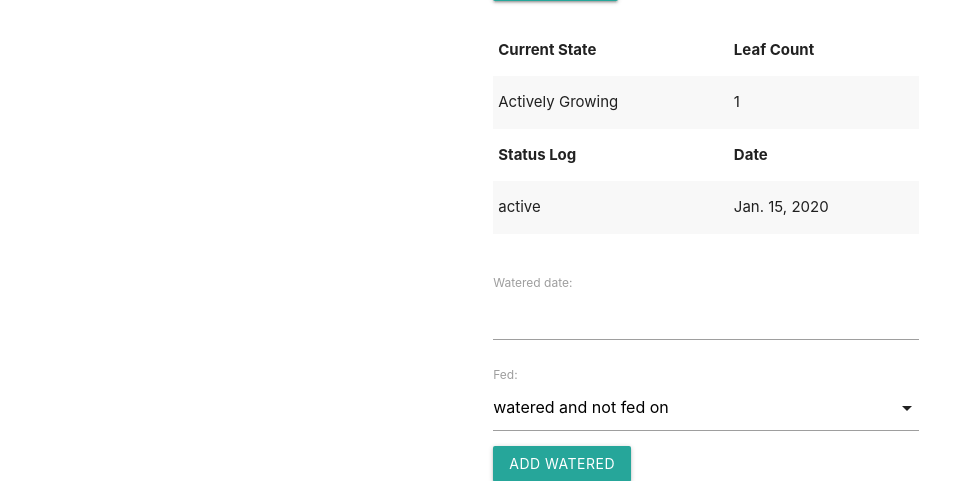
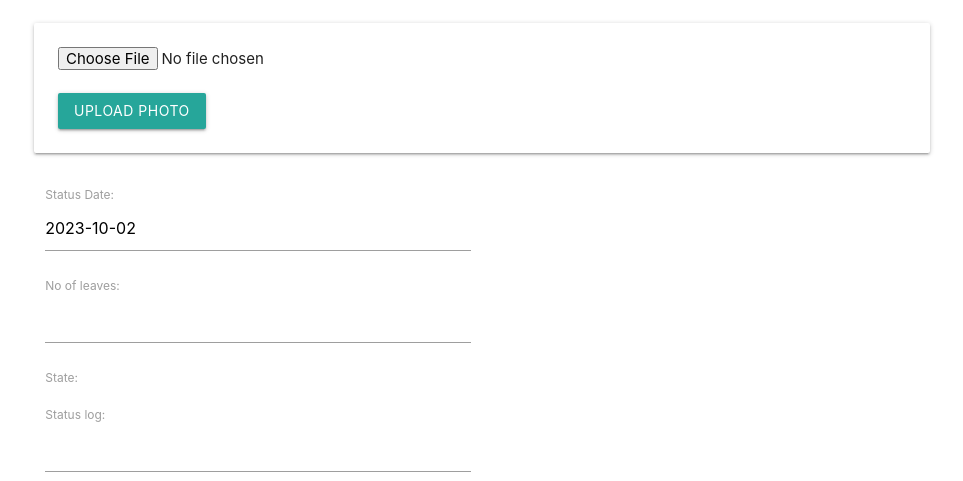
Before and after one commit to jvpati17/plantcollector, a Django app: page /plants/1/ in a window 1280 px wide. Shown: the part 562-1043 px from the top of the page, without its empty margins (158-1121 px from the left). Run offline with Django 4.2, Linux system fonts and the light colour scheme; tables that the repository leaves empty hold one stand-in row (values such as "Sample post").

Commit message:
plantcollector lab

```diff
--- a/main_app/admin.py
+++ b/main_app/admin.py
@@ -1,10 +1,11 @@
 from django.contrib import admin
 
-from .models import Plant, Watered, Pot, Status
+from .models import Plant, Watered, Pot, Status, Photo
 
 admin.site.register(Plant)
 admin.site.register(Watered)
 admin.site.register(Pot)
 admin.site.register(Status)
+admin.site.register(Photo)
 
 # Register your models here.
--- a/main_app/models.py
+++ b/main_app/models.py
@@ -78,6 +78,13 @@
     class Meta:
         ordering = ['-date']
 
+class Photo(models.Model):
+    url = models.CharField(max_length=200)
+    plant = models.ForeignKey(Plant, on_delete=models.CASCADE)
+
+    def __str__(self):
+        return f"Photo for plant_id: {self.plant_id} @{self.url}"
+
 
 
 
--- a/main_app/templates/plants/detail.html
+++ b/main_app/templates/plants/detail.html
@@ -20,6 +20,17 @@
             </div>
           </div>
     </div>
+    {% for photo in plant.photo_set.all %}
+      <img class="responsive-img card-panel" src="{{photo.url}}">
+    {% empty %}
+      <div class="card-panel teal-text center-align">No Photos Uploaded</div>
+    {% endfor %}
+    <form action="{% url 'add_photo' plant.id %}" enctype="multipart/form-data" method="POST" class="card-panel">
+      {% csrf_token %}
+      <input type="file" name="photo-file">
+      <br><br>
+      <button type="submit" class="btn">Upload Photo</button>
+  </form>
     <div class="col s6">
         <form action="{% url 'add_status' plant.id %}" method="POST">
             {% csrf_token %}
--- a/main_app/urls.py
+++ b/main_app/urls.py
@@ -18,4 +18,5 @@
     path('pots/<int:pk>/update/', views.PotUpdate.as_view(), name='pots_update'),
     path('pots/<int:pk>/delete/', views.PotDelete.as_view(), name='pots_delete'),
     path('plants/<int:plant_id>/add_status/', views.add_status, name='add_status'),
+    path('plants/<int:plant_id>/add_photo/', views.add_photo, name='add_photo'),
  ]
--- a/main_app/views.py
+++ b/main_app/views.py
@@ -1,7 +1,10 @@
+import uuid
+import boto3
+import os
 from django.shortcuts import render, redirect
 from django.views.generic.edit import CreateView, UpdateView, DeleteView
 from django.views.generic import ListView, DetailView
-from .models import Plant, Pot
+from .models import Plant, Pot, Photo
 from .forms import WateredForm, StatusForm
 
 # Create your views here.
@@ -84,3 +87,18 @@
 def unassoc_pot(request, plant_id, pot_id):
     Plant.objects.get(id=plant_id).pots.remove(pot_id)
     return redirect('detail', plant_id=plant_id)
+
+def add_photo(request, plant_id):
+    photo_file = request.FILES.get('photo-file', None)
+    if photo_file:
+        s3 = boto3.client('s3')
+        key = uuid.uuid4().hex[:6] + photo_file.name[photo_file.name.rfind('.'):]
+        try:
+            bucket = os.environ['S3_BUCKET']
+            s3.upload_fileobj(photo_file, bucket, key)
+            url = f"{os.environ['S3_BASE_URL']}{bucket}/{key}"
+            Photo.objects.create(url=url, plant_id=plant_id)
+        except Exception as e:
+            print('An error occurred uploading file to S3')
+            print(e)
+    return redirect('detail', plant_id=plant_id)
--- a/plantcollector/settings.py
+++ b/plantcollector/settings.py
@@ -11,6 +11,11 @@
 """
 
 from pathlib import Path
+import environ
+import os
+
+environ.Env()
+environ.Env.read_env()
 
 # Build paths inside the project like this: BASE_DIR / 'subdir'.
 BASE_DIR = Path(__file__).resolve().parent.parent
```
Also changed, not shown: main_app/notes.txt (+15 -0 lines), main_app/migrations/0012_photo.py (added), main_app/static/css/style.css (indentation only), main_app/templates/base.html (line endings or trailing spaces).
